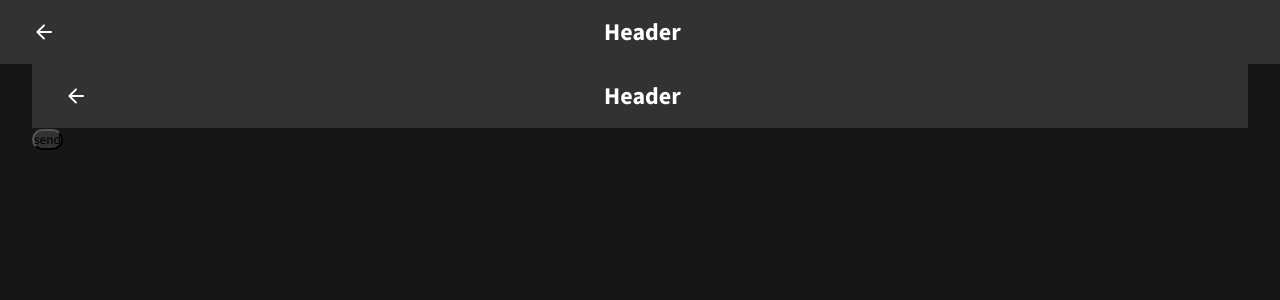
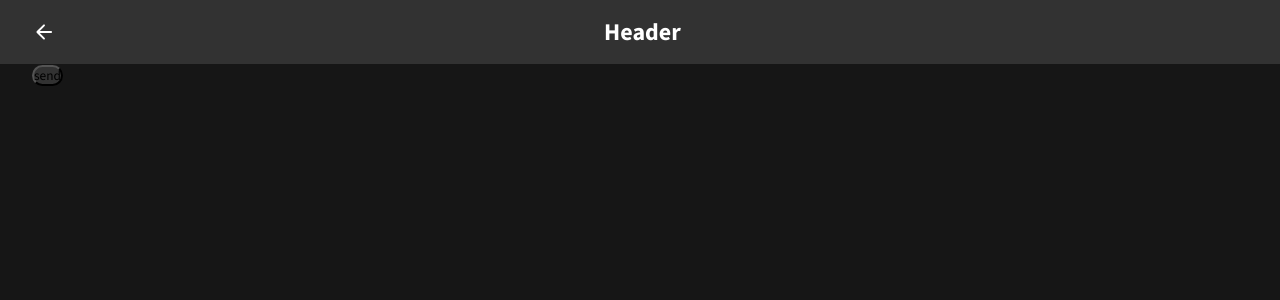
Before and after one commit to camivand4/Spraywall, a React (Vite) app: page / in a window 1280 px wide. Shown: the top 300 px of the page. Built offline with nearby package versions, Linux system fonts and the light colour scheme.

Commit message:
remove header and imports from pages

```diff
--- a/src/Pages/Gyms.tsx
+++ b/src/Pages/Gyms.tsx
@@ -1,6 +1,5 @@
 import List from "../Components/List";
 import ListItem from "../Components/ListItem";
-import BaseLayout from "../layouts/BaseLayout";
 
 export default function Gyms() {
   return (
--- a/src/Pages/Home.tsx
+++ b/src/Pages/Home.tsx
@@ -1,11 +1,9 @@
 import Button from "../Components/Button";
-import Header from "../Components/Header";
 
 export default function Home() {
   return (
     <>
-        <Header></Header>
-        <Button>send</Button>
+      <Button>send</Button>
     </>
-  )
+  );
 }
```
